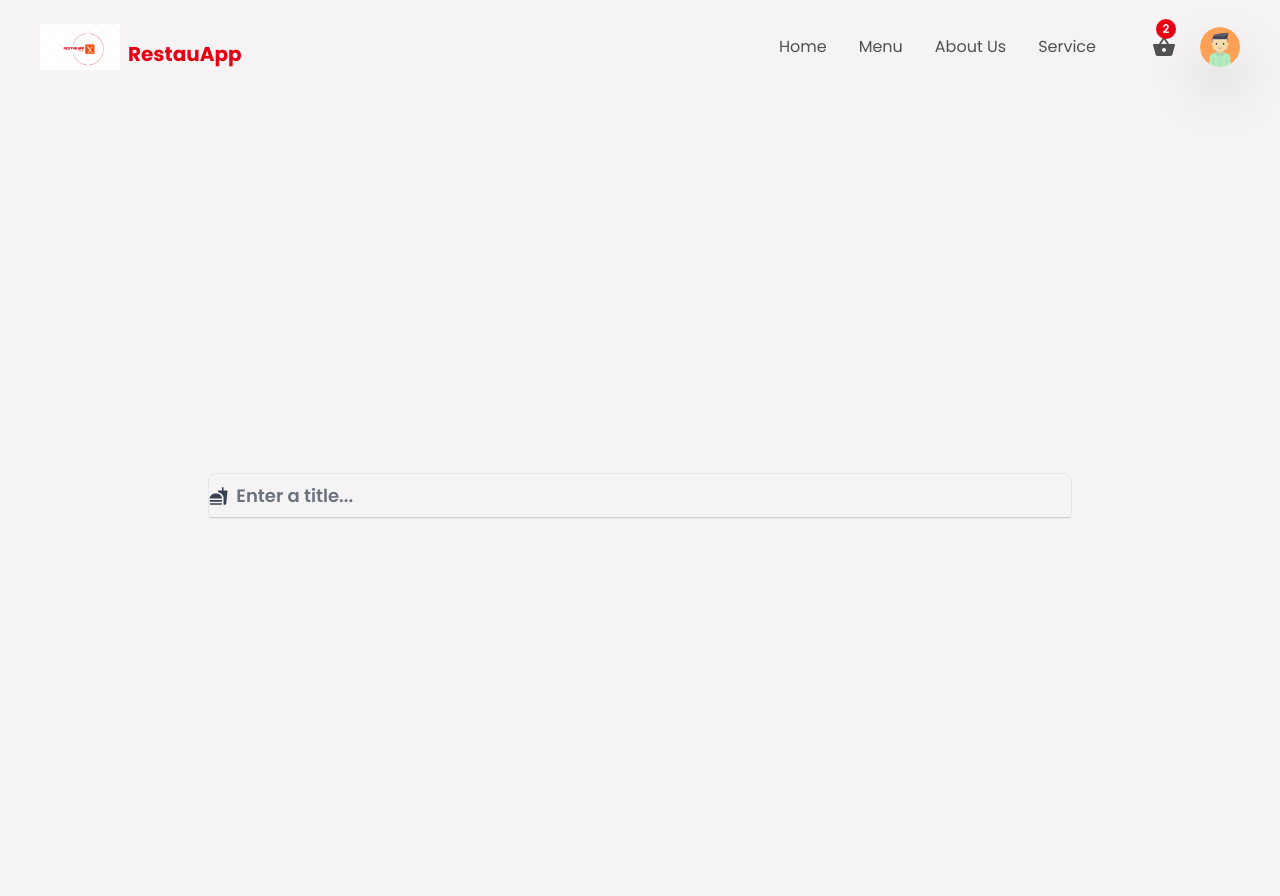
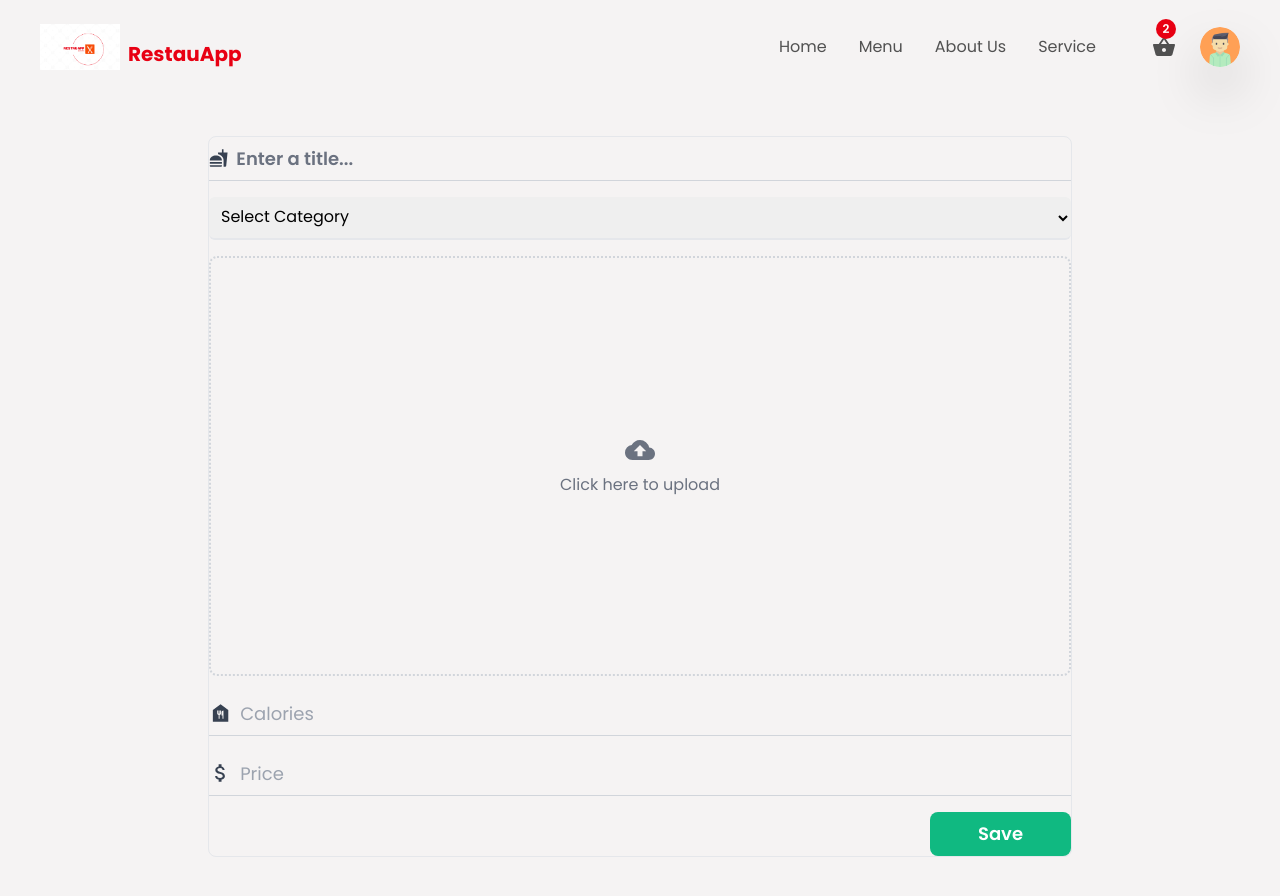
Before and after one commit to rrxrskadosh/restaurant-app, a React (Create React App) app: page /create-item in a window 1280 px wide. Shown: the top 896 px of the page. Built offline with nearby package versions, Linux system fonts and the light colour scheme.

Commit message:
Building Create Item Component, modifying data, Building Loader and Container images

```diff
--- a/src/components/CreateContainer.jsx
+++ b/src/components/CreateContainer.jsx
@@ -1,6 +1,8 @@
 import React, { useState } from "react";
 import { motion } from "framer-motion";
-import { MdFastfood } from "react-icons/md";
+import { MdAttachMoney, MdCloudUpload, MdDelete, MdFastfood, MdFoodBank } from "react-icons/md";
+import { categories } from "../utils/data";
+import Loader from "./Loader";
 
 const CreateContainer = () => {
     const [title, setTitle] = useState("");
@@ -12,11 +14,16 @@
     const [alertStatus, setAlertStatus] = useState("danger");
     const [msg, setMsg] = useState(null);
     const [isLoading, setIsLoading] = useState(false);
+    const uploadImage = () => {
+        setIsLoading(true);
+    };
+    const deleteImage = () => {};
+    const saveDetails = () => {};
 
     return(
         <div className="w-full min-h-screen flex items-center justify-center">
             <div className="w-[90%] md:w-[75%] border boder-gray-300 rounded-lg p-
-            flex flex-col items-center justify-center">
+            flex flex-col items-center justify-center gap-4">
                 {
                     fields &&(
                         <motion.p
@@ -44,6 +51,106 @@
                         className="w-full h-full text-lg bg-transparent font-semibold
                         outline-none border-none placeholder:text-gray-500" />
                 </div>
+                {/* Select Categories */}
+                <div className="w-full">
+                    <select onChange={(e)=> setCategory(e.target.value)}
+                    className="outline-none w-full text-base border-b-2
+                    border-gray-200 p-2 rounded-md cursor-pointer">
+                        <option value="other" className="bg-white">Select Category</option>
+                        {  categories && categories.map(item => (
+                            <option key={item.id} className="text-base border-0 outline-none
+                            capitalize bg-white text-headingColor"
+                            value={item.urlParamName}>
+                                {item.name}
+                            </option>
+                        ))}
+                    </select>
+                </div>
+                {/* Loader* and Container*/}
+                <div className="group flex justify-center items-center flex-col
+                border-2 border-dotted border-gray-300 w-full h-225 md:h-420
+                cursor-pointer rounded-lg">
+                    {isLoading ? (<Loader />
+                    ) : (
+                    <>
+                    {!imageAsset ? (
+                       <>
+                        <label className="w-full h-full flex flex-col items-center
+                        justify-center cursor-pointer">
+                            <div className="w-full h-full flex flex-col items-center
+                            justify-center gap-2">
+                                <MdCloudUpload className="text-gray-500 text-3xl
+                                hover:text-gray-700" />
+                                <p className="text-gray-500 hover:text-gray-700">
+                                    Click here to upload
+                                </p>
+                            </div>
+                            <input
+                                type="file"
+                                name="uploadimage"
+                                accept="image/*"
+                                onChange={uploadImage}
+                                className="w-0 h-0" />
+                        </label>
+                    </>
+                    ) : (
+                        <>
+                            <div className="relative h-full">
+                                <img src={imageAsset}
+                                    alt="uploaded image"
+                                    className="w-full h-full object-cover" />
+                                <button
+                                    type="button"
+                                    className="absolute bottom-3 rigth-3 p-3 rounded-full
+                                    bg-red-500 text-xl cursor-pointer outline-none
+                                    hover:shadow-md duration-500 transition-all ease-in-out"
+                                    onClick={deleteImage}>
+                                        <MdDelete className="text-white" />
+                                    </button>
+                            </div>
+                        </>
+                    )}
+                    </>
+                )}
+                </div>
+                {/* Input Calories*/}
+                <div className="w-full flex flex-col md:flex-row items-center gap-3">
+                    <div className="w-full py-2 border-b border-gray-300 flex
+                    items-center gap-2">
+                        <MdFoodBank className="text-gray-700 text-2xl"/>
+                        <input type="text"
+                            required
+                            value={calories}
+                            onChange={(e)=> setCalories(e.target.value)}
+                            placeholder="Calories"
+                            className="w-full h-full text-lg bg-transparent outline-none
+                            border-none placeholder:text-gray-400 text-textColor" />
+                    </div>
+                </div>
+                {/* Input Price*/}
+                <div className="w-full flex flex-col md:flex-row items-center gap-3">
+                    <div className="w-full py-2 border-b border-gray-300 flex
+                    items-center gap-2">
+                        <MdAttachMoney className="text-gray-700 text-2xl"/>
+                        <input type="text"
+                            required
+                            value={price}
+                            onChange={(e)=> setPrice(e.target.value)}
+                            placeholder="Price"
+                            className="w-full h-full text-lg bg-transparent outline-none
+                            border-none placeholder:text-gray-400 text-textColor" />
+                    </div>
+                </div>
+                <div className="flex items-center w-full">
+                    <button
+                        type="button"
+                        className="ml-0 md:ml-auto w-full md:w-auto border-none
+                        outline-none bg-emerald-500 px-12 py-2 rounded-lg text-lg
+                        text-white font-semibold"
+                        onClick={saveDetails}>
+                            Save
+                        </button>
+                </div>
             </div>
         </div>
     )
--- /dev/null
+++ b/src/components/Loader.jsx
@@ -0,0 +1,15 @@
+import React from "react";
+
+const Loader = () => {
+    return(
+        <div role="status">
+            <svg aria-hidden="true" class="mr-2 w-8 h-8 text-gray-200 animate-spin dark:text-gray-600 fill-blue-600" viewBox="0 0 100 101" fill="none" xmlns="http://www.w3.org/2000/svg">
+                <path d="M100 50.5908C100 78.2051 77.6142 100.591 50 100.591C22.3858 100.591 0 78.2051 0 50.5908C0 22.9766 22.3858 0.59082 50 0.59082C77.6142 0.59082 100 22.9766 100 50.5908ZM9.08144 50.5908C9.08144 73.1895 27.4013 91.5094 50 91.5094C72.5987 91.5094 90.9186 73.1895 90.9186 50.5908C90.9186 27.9921 72.5987 9.67226 50 9.67226C27.4013 9.67226 9.08144 27.9921 9.08144 50.5908Z" fill="currentColor"/>
+                <path d="M93.9676 39.0409C96.393 38.4038 97.8624 35.9116 97.0079 33.5539C95.2932 28.8227 92.871 24.3692 89.8167 20.348C85.8452 15.1192 80.8826 10.7238 75.2124 7.41289C69.5422 4.10194 63.2754 1.94025 56.7698 1.05124C51.7666 0.367541 46.6976 0.446843 41.7345 1.27873C39.2613 1.69328 37.813 4.19778 38.4501 6.62326C39.0873 9.04874 41.5694 10.4717 44.0505 10.1071C47.8511 9.54855 51.7191 9.52689 55.5402 10.0491C60.8642 10.7766 65.9928 12.5457 70.6331 15.2552C75.2735 17.9648 79.3347 21.5619 82.5849 25.841C84.9175 28.9121 86.7997 32.2913 88.1811 35.8758C89.083 38.2158 91.5421 39.6781 93.9676 39.0409Z" fill="currentFill"/>
+            </svg>
+            <span class="sr-only">Loading...</span>
+        </div>
+    );
+}
+
+export default Loader;
--- a/src/components/index.js
+++ b/src/components/index.js
@@ -2,3 +2,4 @@
 export { default as MainContainer } from './MainContainer';
 export { default as CreateContainer} from './CreateContainer';
 export { default as HomeContainer } from './HomeContainer';
+export { default as Loader } from './Loader';
--- a/src/utils/data.js
+++ b/src/utils/data.js
@@ -29,3 +29,41 @@
         imgSrc: Fi1,
      },
 ]
+
+export const categories = [
+   {
+      id: 1,
+      name: "Chicken",
+      urlParamName: "chicken",
+   },
+   {
+      id: 2,
+      name: "Curry",
+      urlParamName: "curry",
+   },
+   {
+      id: 3,
+      name: "Rice",
+      urlParamName: "rice",
+   },
+   {
+      id: 4,
+      name: "Fish",
+      urlParamName: "fish",
+   },
+   {
+      id: 5,
+      name: "Fruits",
+      urlParamName: "fruits",
+   },
+   {
+      id: 6,
+      name: "Icecreams",
+      urlParamName: "icecreams",
+   },
+   {
+      id: 7,
+      name: "Soft Drinks",
+      urlParamName: "drinks",
+   },
+]
```
